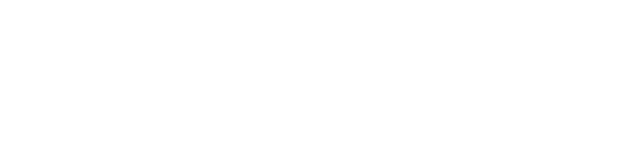
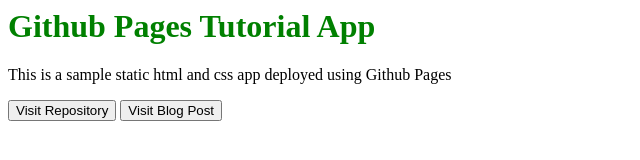
Before and after one commit to chinnynani/new_repository, a plain HTML site: page index.html in a window 1280 px wide. Shown: the whole page, without its empty margins (0-640 px from the left). Drawn offline with Linux system fonts and the light colour scheme.

Commit message:
Add files via upload

```diff
--- a/index.html
+++ b/index.html
@@ -1,15 +1,27 @@
-<!-- TODO 1: Create the HTML Boilerplate -->
-
-<!-- TODO 2: Add Your previous projects' HTML into the public folder -->
-
-<!-- TODO 3: Take screenshots of your project previews and add the images to the images folder -->
-
-<!-- TODO 4: Add titles/subtitles etc. -->
-
-<!-- TODO 5: Add a link to the project pages -->
-
-<!-- TODO 6: Add images to show the project previews
-HINT for TODO 6: You can use the height attribute set to 200 to make the image smaller:
-https://developer.mozilla.org/en-US/docs/Web/HTML/Element/img#attr-height -->
-
-<!-- TODO 7: Add the Contact Me and About Me page links -->
+<html>
+  <head>
+    <meta charset="utf-8" />
+    <title>Github Pages Tutorial App</title>
+    <link rel="stylesheet" href="style.css" />
+  </head>
+  <body>
+    <div class="container">
+      <h1>Github Pages Tutorial App</h1>
+      <p>
+        This is a sample static html and css app deployed using Github Pages
+      </p>
+      <div class="button-container">
+        <a
+          href="https://github.com/kavinvalli/gh-pages-tutorial"
+          target="_blank"
+          ><button>Visit Repository</button></a
+        >
+        <a
+          href="https://livecode247.com/deploying-a-static-html-and-css-site-using-github-pages"
+          target="_blank"
+          ><button>Visit Blog Post</button></a
+        >
+      </div>
+    </div>
+  </body>
+</html>
```
